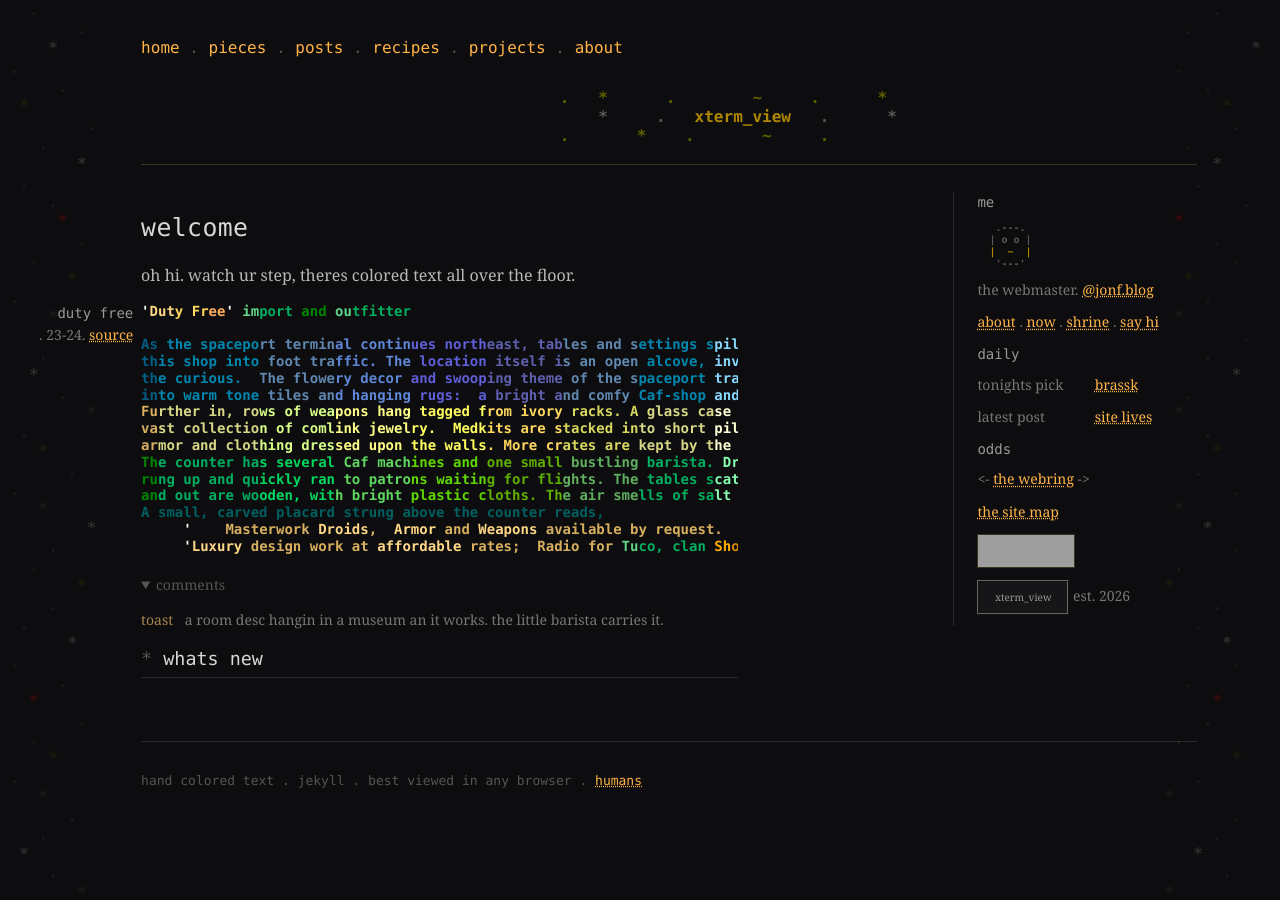
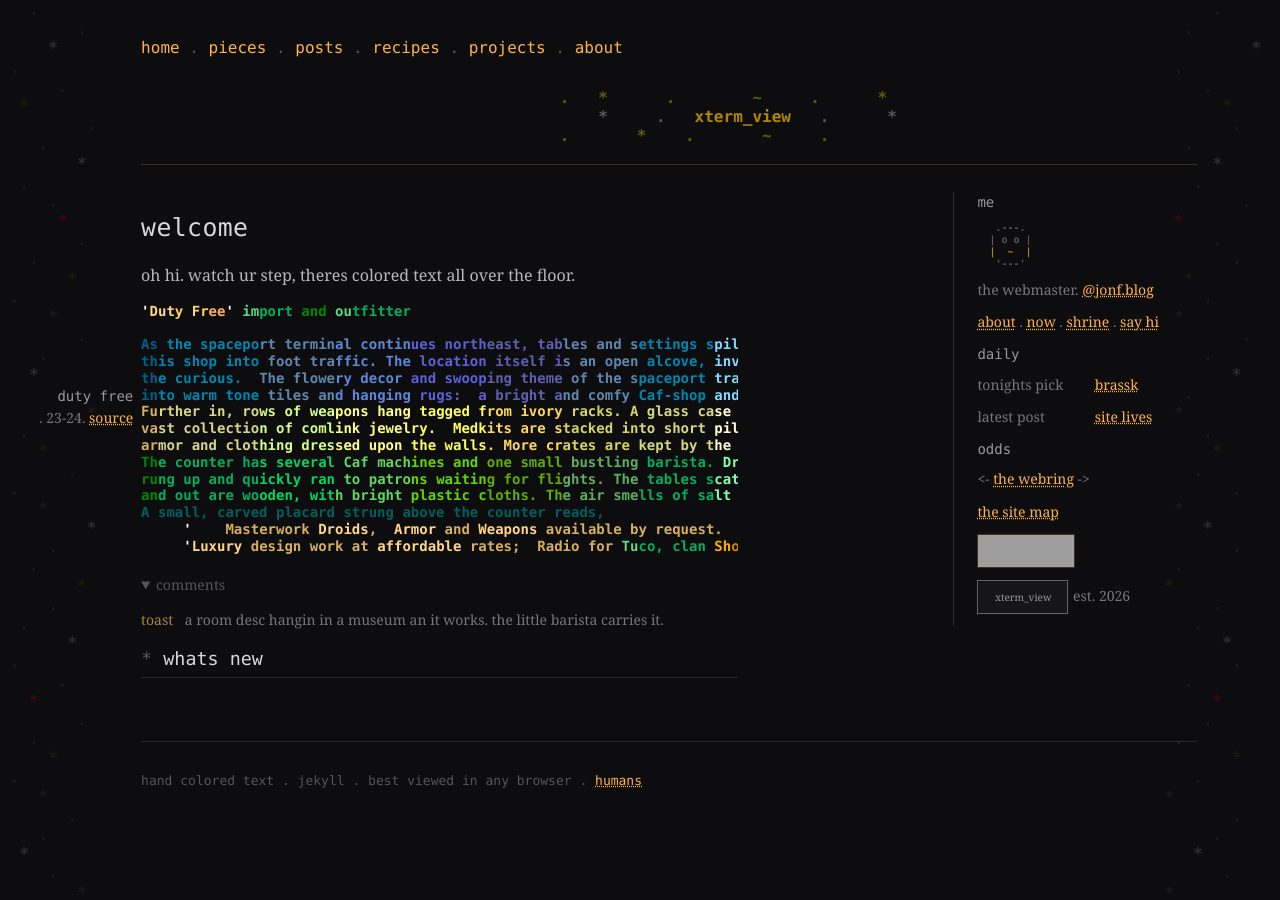
Before and after one commit to jf-atray/jf-atray.github.io, a Jekyll site: the page built from index.html, in a window 1280 px wide. Built offline with Jekyll 4.4.1, drawn with Linux system fonts in a browser that asks for light colours; grey boxes are pictures that could not be loaded.

Commit message:
margin captions hang a third down
Generated with [Devin](https://devin.ai)

Co-Authored-By: Devin <158243242+devin-ai-integration[bot]@users.noreply.github.com>

```diff
--- a/assets/site.css
+++ b/assets/site.css
@@ -218,7 +218,7 @@ section.exhibit ~ section.exhibit {
 .cap-t { display: block; }
 /* caption in a margin instead of under the art */
 .xterm-fig.cap-l figcaption, .xterm-fig.cap-r figcaption {
-  position: absolute; top: 0; width: 16ch; margin: 0;
+  position: absolute; top: 33%; width: 16ch; margin: 0;
 }
 .xterm-fig.cap-l figcaption { right: 100%; margin-right: 1ch; }
 .xterm-fig.cap-r figcaption { left: 100%; margin-left: 3ch; text-align: left; }
```
